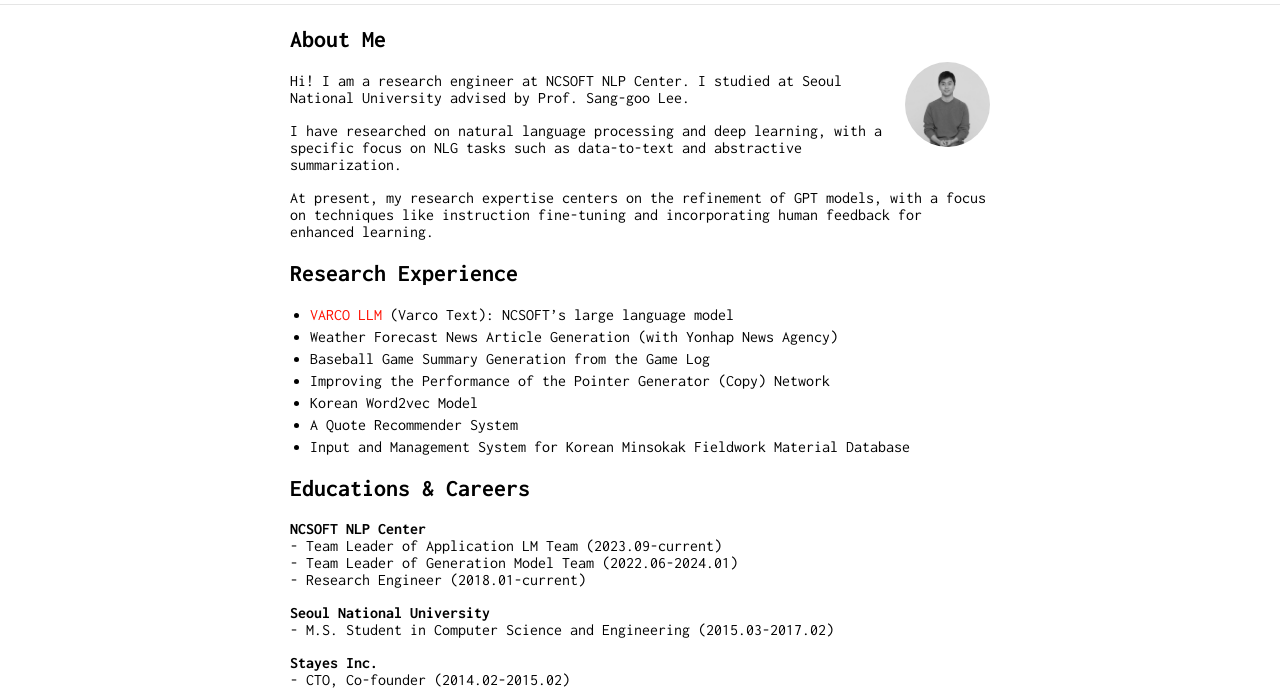
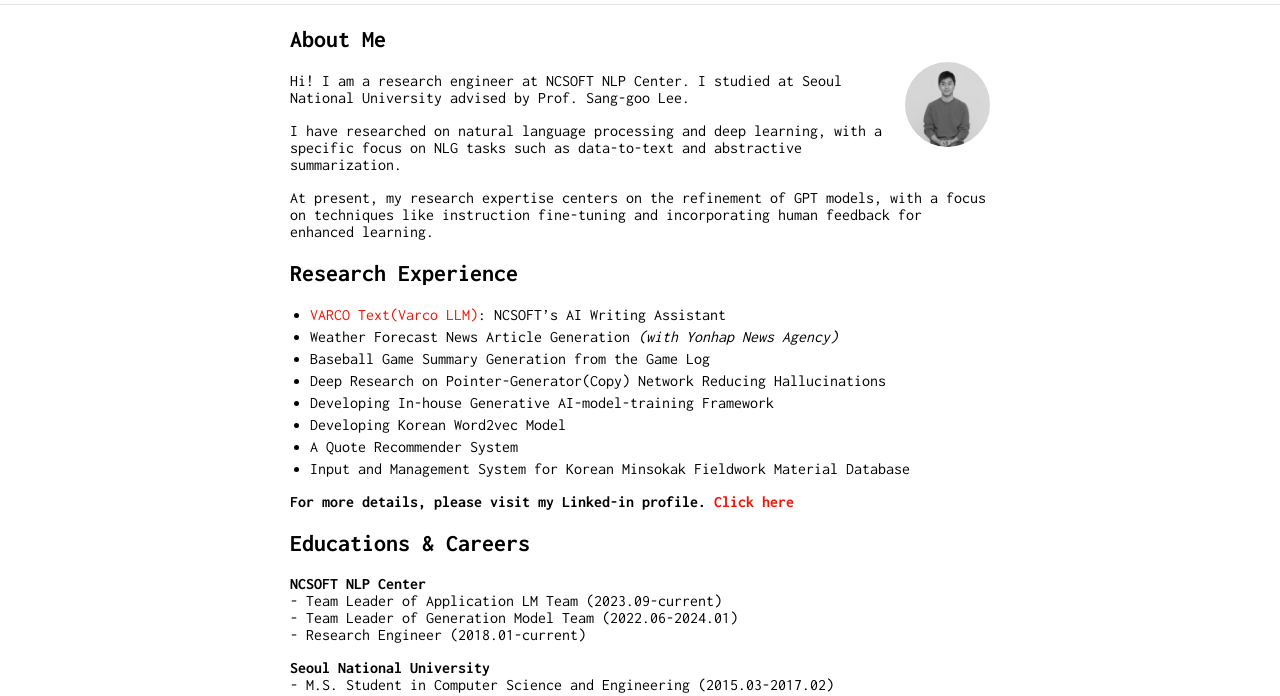
Before and after one commit to Sanghyuk-Choi/sanghyuk.github.io, a plain HTML site: page index.html in a window 1280 px wide. Shown: the part 104-800 px from the top of the page. Drawn offline with Linux system fonts and the light colour scheme.

Commit message:
updated index and resume

```diff
--- a/index.html
+++ b/index.html
@@ -81,14 +81,17 @@
 <h2 id="research-experience">Research Experience</h2>
 
 <ul>
-  <li><a href="https://ncsoft.github.io/ncresearch/varco-llm">VARCO LLM</a> (Varco Text): NCSOFT’s large language model</li>
-  <li>Weather Forecast News Article Generation (with Yonhap News Agency)</li>
+  <li><a href="https://ncsoft.github.io/ncresearch/varco-llm">VARCO Text(Varco LLM)</a>: NCSOFT’s AI Writing Assistant</li>
+  <li>Weather Forecast News Article Generation <em>(with Yonhap News Agency)</em></li>
   <li>Baseball Game Summary Generation from the Game Log</li>
-  <li>Improving the Performance of the Pointer Generator (Copy) Network</li>
-  <li>Korean Word2vec Model</li>
+  <li>Deep Research on Pointer-Generator(Copy) Network Reducing Hallucinations</li>
+  <li>Developing In-house Generative AI-model-training Framework</li>
+  <li>Developing Korean Word2vec Model</li>
   <li>A Quote Recommender System</li>
   <li>Input and Management System for Korean Minsokak Fieldwork Material Database</li>
 </ul>
+
+<p><strong>For more details, please visit my Linked-in profile. <a href="https://www.linkedin.com/in/sanghyuk-choi-76729797/details/projects/">Click here</a></strong></p>
 
 <h2 id="educations--careers">Educations &amp; Careers</h2>
 <p><strong>NCSOFT NLP Center</strong><br />
```
Also changed, not shown: 1 other file.
